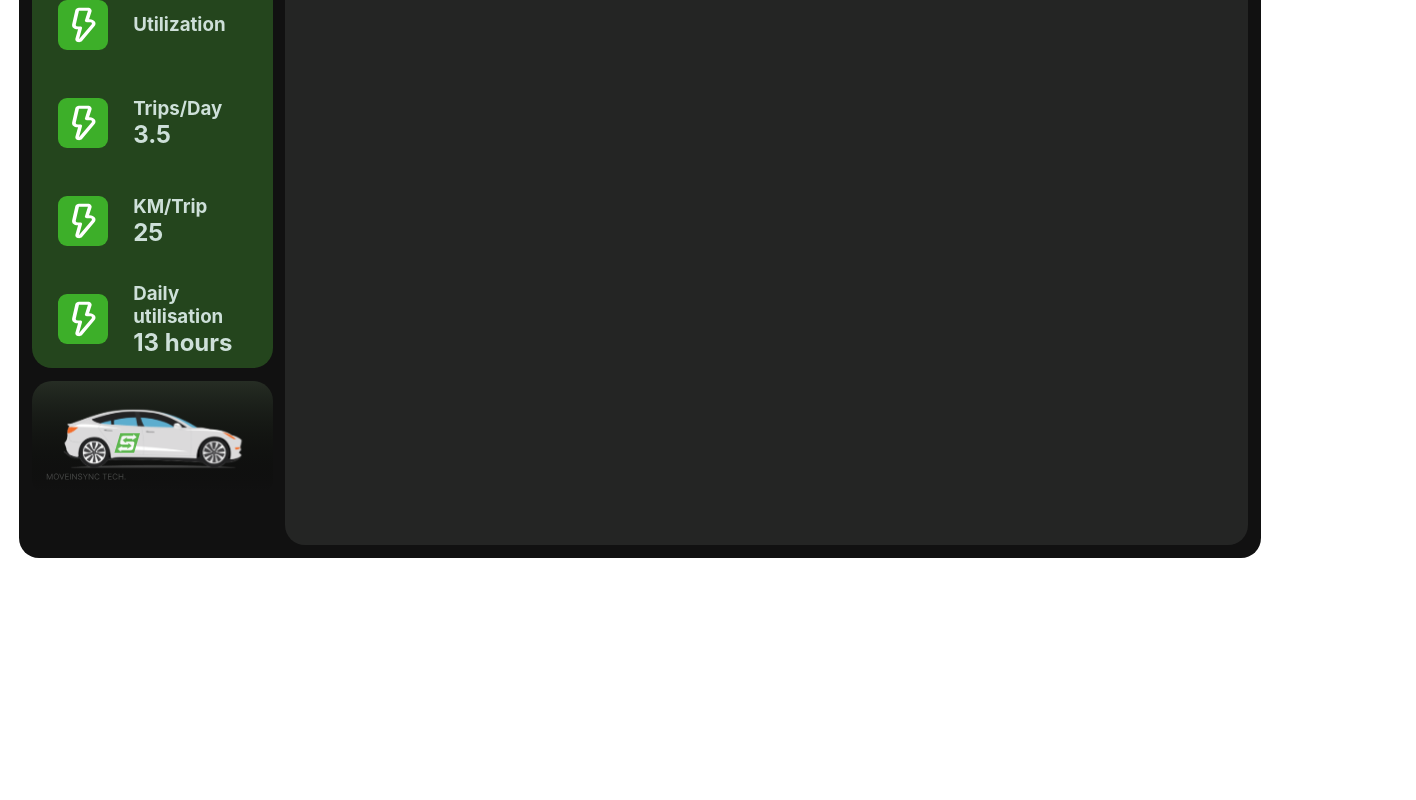
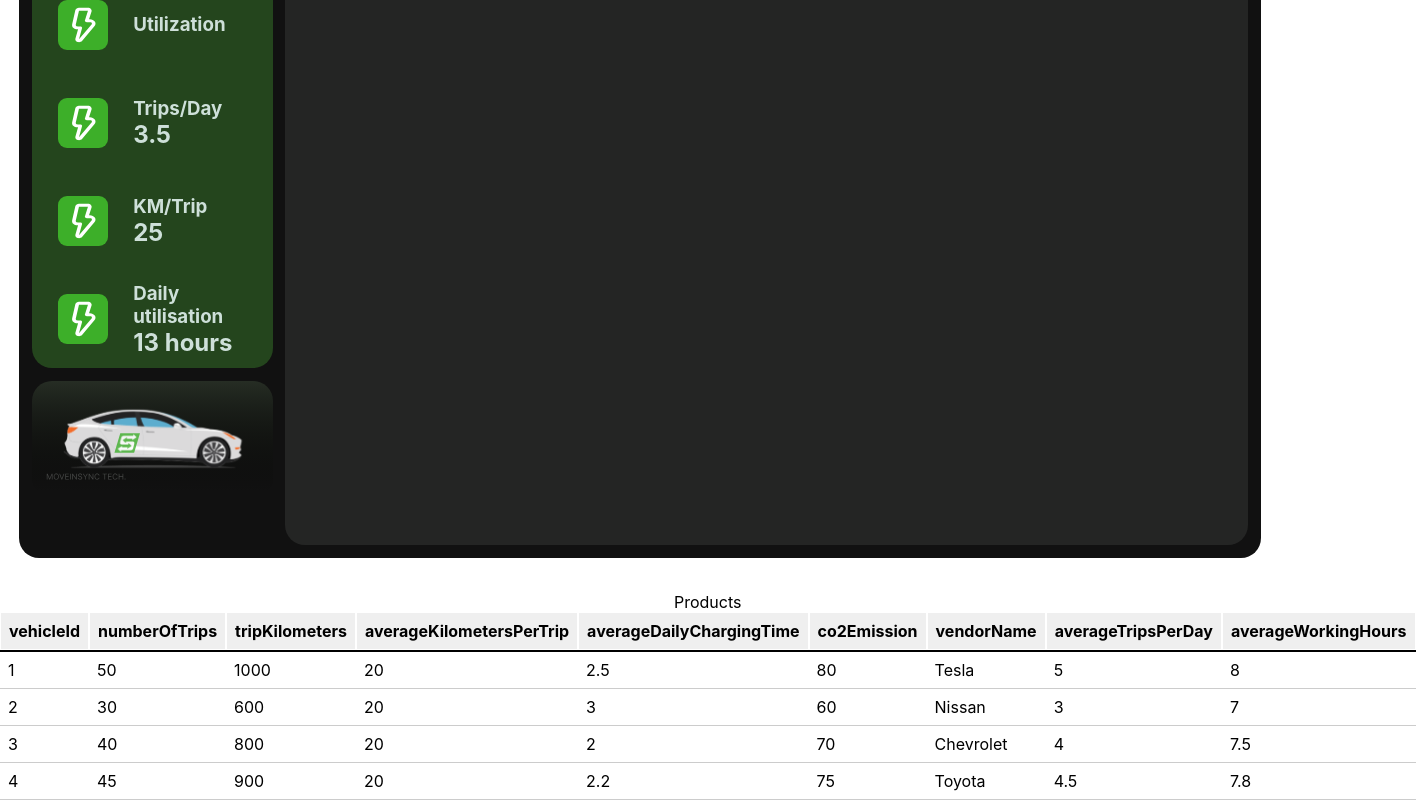
Before and after one commit to rushik0507/EV-Dashboard, a React (Vite) app: page / in a window 1280 px wide. Shown: the part 208-1008 px from the top of the page, 1416 px wide, since content can reach past the window. Before the commit the page ends 800 px from the top, so only its background shows below. Built offline with nearby package versions, Linux system fonts and the light colour scheme.

Commit message:
implemented sorted table

```diff
--- a/package.json
+++ b/package.json
@@ -10,6 +10,10 @@
     "preview": "vite preview"
   },
   "dependencies": {
+    "@emotion/react": "^11.11.3",
+    "@emotion/styled": "^11.11.0",
+    "@mui/icons-material": "^5.15.10",
+    "@mui/material": "^5.15.10",
     "highcharts": "^11.3.0",
     "highcharts-react-official": "^3.2.1",
     "react": "^18.2.0",
--- /dev/null
+++ b/src/components/Table.jsx
@@ -0,0 +1,208 @@
+import React from "react";
+import "../stylesheet/table.css";
+
+const useSortableData = (items, config = null) => {
+  const [sortConfig, setSortConfig] = React.useState(config);
+
+  const sortedItems = React.useMemo(() => {
+    let sortableItems = [...items];
+    if (sortConfig !== null) {
+      sortableItems.sort((a, b) => {
+        if (a[sortConfig.key] < b[sortConfig.key]) {
+          return sortConfig.direction === "ascending" ? -1 : 1;
+        }
+        if (a[sortConfig.key] > b[sortConfig.key]) {
+          return sortConfig.direction === "ascending" ? 1 : -1;
+        }
+        return 0;
+      });
+    }
+    return sortableItems;
+  }, [items, sortConfig]);
+
+  const requestSort = (key) => {
+    let direction = "ascending";
+    if (
+      sortConfig &&
+      sortConfig.key === key &&
+      sortConfig.direction === "ascending"
+    ) {
+      direction = "descending";
+    }
+    setSortConfig({ key, direction });
+  };
+
+  return { items: sortedItems, requestSort, sortConfig };
+};
+
+const ProductTable = (props) => {
+  const { items, requestSort, sortConfig } = useSortableData(props.products);
+  const getClassNamesFor = (name) => {
+    if (!sortConfig) {
+      return;
+    }
+    return sortConfig.key === name ? sortConfig.direction : undefined;
+  };
+  return (
+    <table>
+      <caption>Products</caption>
+      <thead>
+        <tr>
+          <th>
+            <button
+              type="button"
+              onClick={() => requestSort("vehicleId")}
+              className={getClassNamesFor("vehicleId")}
+            >
+              vehicleId
+            </button>
+          </th>
+          <th>
+            <button
+              type="button"
+              onClick={() => requestSort("numberOfTrips")}
+              className={getClassNamesFor("numberOfTrips")}
+            >
+              numberOfTrips
+            </button>
+          </th>
+          <th>
+            <button
+              type="button"
+              onClick={() => requestSort("tripKilometers")}
+              className={getClassNamesFor("tripKilometers")}
+            >
+              tripKilometers
+            </button>
+          </th>
+          <th>
+            <button
+              type="button"
+              onClick={() => requestSort("averageKilometersPerTrip")}
+              className={getClassNamesFor("averageKilometersPerTrip")}
+            >
+              averageKilometersPerTrip
+            </button>
+          </th>
+          <th>
+            <button
+              type="button"
+              onClick={() => requestSort("averageDailyChargingTime")}
+              className={getClassNamesFor("averageDailyChargingTime")}
+            >
+              averageDailyChargingTime
+            </button>
+          </th>
+          <th>
+            <button
+              type="button"
+              onClick={() => requestSort("co2Emission")}
+              className={getClassNamesFor("co2Emission")}
+            >
+              co2Emission
+            </button>
+          </th>
+          <th>
+            <button
+              type="button"
+              onClick={() => requestSort("vendorName")}
+              className={getClassNamesFor("vendorName")}
+            >
+              vendorName
+            </button>
+          </th>
+          <th>
+            <button
+              type="button"
+              onClick={() => requestSort("averageTripsPerDay")}
+              className={getClassNamesFor("averageTripsPerDay")}
+            >
+              averageTripsPerDay
+            </button>
+          </th>
+          <th>
+            <button
+              type="button"
+              onClick={() => requestSort("averageWorkingHours")}
+              className={getClassNamesFor("averageWorkingHours")}
+            >
+              averageWorkingHours
+            </button>
+          </th>
+        </tr>
+      </thead>
+      <tbody>
+        {items.map((item) => (
+          <tr key={item.vehicleId}>
+            <td>{item.vehicleId}</td>
+            <td>{item.numberOfTrips}</td>
+            <td>{item.tripKilometers}</td>
+            <td>{item.averageKilometersPerTrip}</td>
+            <td>{item.averageDailyChargingTime}</td>
+            <td>{item.co2Emission}</td>
+            <td>{item.vendorName}</td>
+            <td>{item.averageTripsPerDay}</td>
+            <td>{item.averageWorkingHours}</td>
+          </tr>
+        ))}
+      </tbody>
+    </table>
+  );
+};
+
+export default function App() {
+  return (
+    <div className="App">
+      <ProductTable
+        products={[
+          {
+            vehicleId: 1,
+            numberOfTrips: 50,
+            tripKilometers: 1000,
+            averageKilometersPerTrip: 20,
+            averageDailyChargingTime: 2.5,
+            co2Emission: 80,
+            vendorName: "Tesla",
+            averageTripsPerDay: 5,
+            averageWorkingHours: 8,
+          },
+          {
+            vehicleId: 2,
+            numberOfTrips: 30,
+            tripKilometers: 600,
+            averageKilometersPerTrip: 20,
+            averageDailyChargingTime: 3,
+            co2Emission: 60,
+            vendorName: "Nissan",
+            averageTripsPerDay: 3,
+            averageWorkingHours: 7,
+          },
+          {
+            vehicleId: 3,
+            numberOfTrips: 40,
+            tripKilometers: 800,
+            averageKilometersPerTrip: 20,
+            averageDailyChargingTime: 2,
+            co2Emission: 70,
+            vendorName: "Chevrolet",
+            averageTripsPerDay: 4,
+            averageWorkingHours: 7.5,
+          },
+          // Add more vehicles below
+          {
+            vehicleId: 4,
+            numberOfTrips: 45,
+            tripKilometers: 900,
+            averageKilometersPerTrip: 20,
+            averageDailyChargingTime: 2.2,
+            co2Emission: 75,
+            vendorName: "Toyota",
+            averageTripsPerDay: 4.5,
+            averageWorkingHours: 7.8,
+          }
+          // Add more vehicles as needed
+        ]}
+      />
+    </div>
+  );
+}
--- a/src/main.jsx
+++ b/src/main.jsx
@@ -1,10 +1,12 @@
 import React from 'react'
 import ReactDOM from 'react-dom/client'
 import Dashboard from './components/Dashboard'
+import Table from './components/Table'
 import './index.css'
 
 ReactDOM.createRoot(document.getElementById('root')).render(
   <React.StrictMode>
     <Dashboard />
+    <Table />
   </React.StrictMode>,
 )
--- a/src/stylesheet/Dashboard.css
+++ b/src/stylesheet/Dashboard.css
@@ -1,8 +1,6 @@
 .dashboard {
   width: 100%;
-  height: 100%;
-  position: fixed;
-  top: 0;
+  height: 100vh;
   display: flex;
   justify-content: center;
   align-items: center;
--- /dev/null
+++ b/src/stylesheet/table.css
@@ -0,0 +1,40 @@
+table {
+  width: 100%;
+  border-collapse: collapse;
+}
+
+thead th {
+  text-align: left;
+  width: 10%;
+  border-bottom: 2px solid black;
+}
+
+thead button {
+  border: 0;
+  border-radius: none;
+  font-family: inherit;
+  font-weight: 700;
+  font-size: inherit;
+  padding: 0.5em;
+}
+
+/* thead button.ascending::after {
+  content: "";
+  display: inline-block;
+  margin-left: 1em;
+}
+
+thead button.descending::after {
+  content: "";
+  display: inline-block;
+  margin-left: 1em;
+} */
+
+tbody td {
+  padding: 0.5em;
+  border-bottom: 1px solid #ccc;
+}
+
+tbody tr:hover {
+  background-color: #eee;
+}
```
Also changed, not shown: 1 other file (tests, documents, lock files or other folders).
